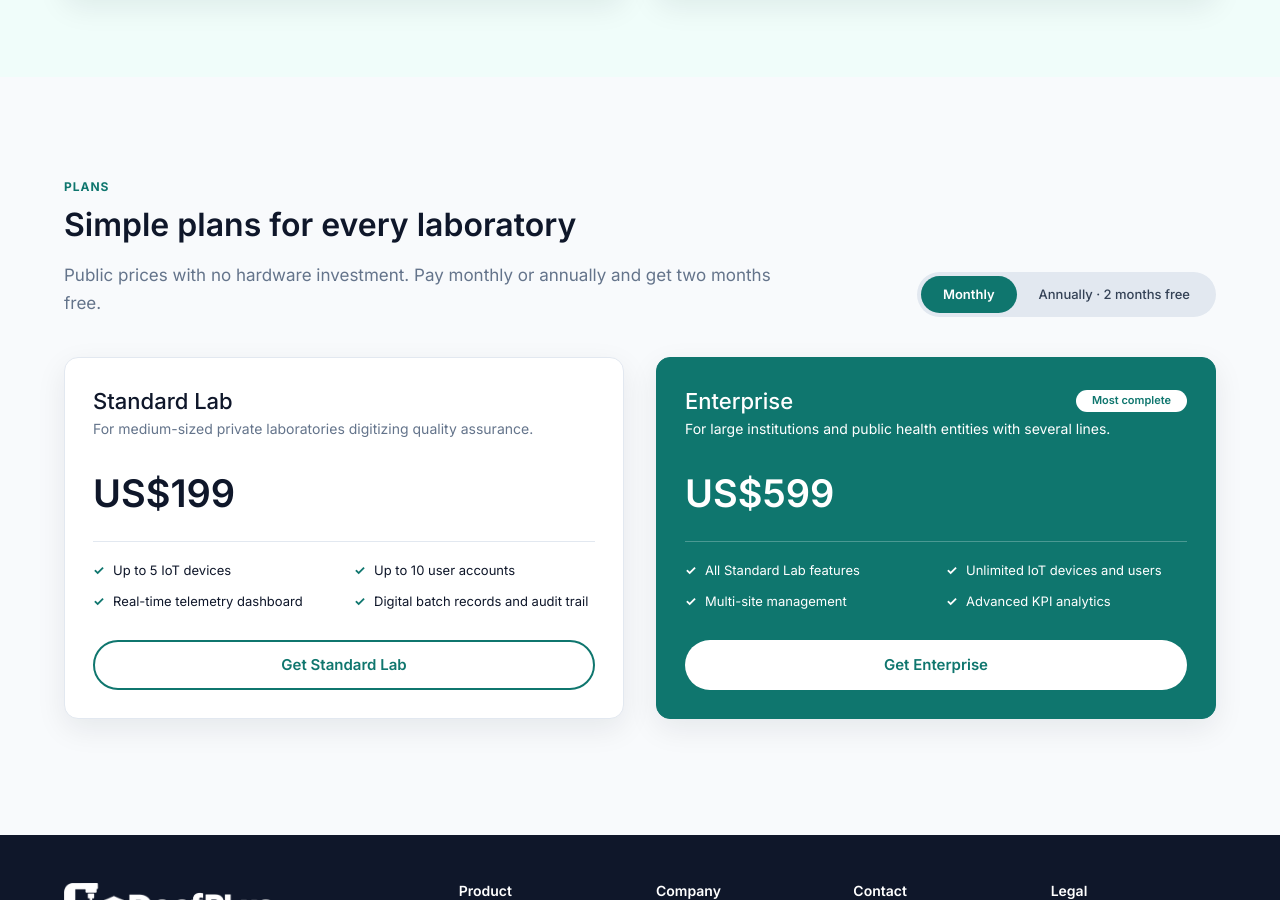
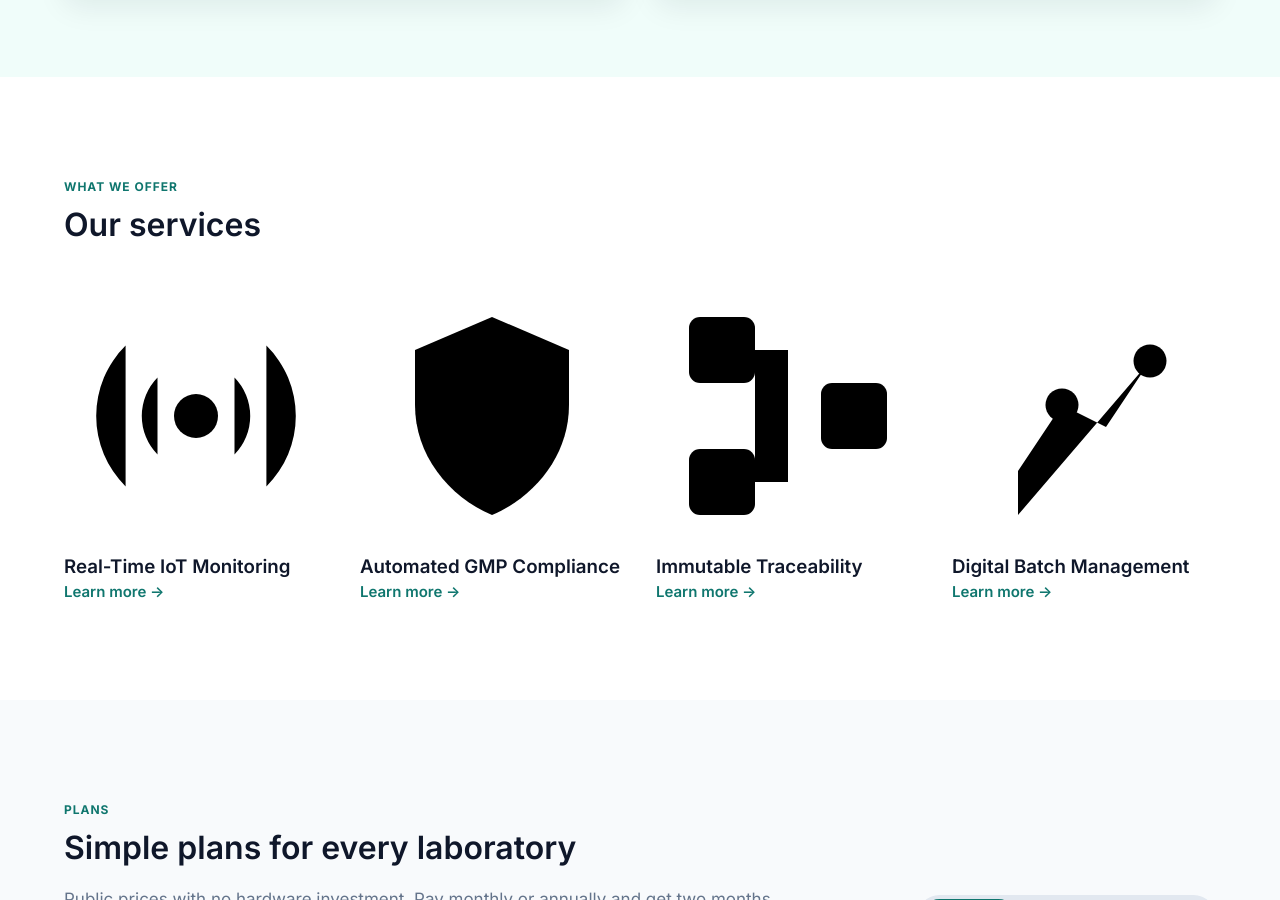
Before and after one commit to IngesCompany-7742/IngesCompany-LandingPage, a website built with webpack: page index.html in a window 1280 px wide. Shown: the part 1410-2310 px from the top of the page. Built offline with nearby package versions, Linux system fonts and the light colour scheme.

Commit message:
feat(services) : add services cards

```diff
--- a/index.html
+++ b/index.html
@@ -109,6 +109,49 @@
   </div>
 
 </section>
+<!-- Services -->
+<section class="section" id="services">
+  <div class="container">
+    <span class="overline" data-i18n="services.overline">What we offer</span>
+    <h2 data-i18n="services.title">Our services</h2>
+    <p class="section-subtitle" data-i18n="services.subtitle"></p>
+
+    <div class="grid-4">
+      <article class="service-card">
+          <span class="icon-box" aria-hidden="true">
+            <svg viewBox="0 0 24 24"><circle cx="12" cy="12" r="2"/><path d="M8.5 15.5a5 5 0 0 1 0-7M15.5 8.5a5 5 0 0 1 0 7M5.6 18.4a9 9 0 0 1 0-12.8M18.4 5.6a9 9 0 0 1 0 12.8"/></svg>
+          </span>
+        <h3 data-i18n="services.iot_title">Real-Time IoT Monitoring</h3>
+        <p data-i18n="services.iot_text"></p>
+        <a href="#features" class="link-teal" data-feature="0" data-i18n="services.learn_more">Learn more →</a>
+      </article>
+      <article class="service-card">
+          <span class="icon-box" aria-hidden="true">
+            <svg viewBox="0 0 24 24"><path d="M12 3l7 3v5c0 4.5-3 8.3-7 10-4-1.7-7-5.5-7-10V6z"/><path d="M9 12l2 2 4-4"/></svg>
+          </span>
+        <h3 data-i18n="services.gmp_title">Automated GMP Compliance</h3>
+        <p data-i18n="services.gmp_text"></p>
+        <a href="#features" class="link-teal" data-feature="1" data-i18n="services.learn_more">Learn more →</a>
+      </article>
+      <article class="service-card">
+          <span class="icon-box" aria-hidden="true">
+            <svg viewBox="0 0 24 24"><rect x="3" y="3" width="6" height="6" rx="1"/><rect x="15" y="9" width="6" height="6" rx="1"/><rect x="3" y="15" width="6" height="6" rx="1"/><path d="M9 6h3v12H9M12 12h3"/></svg>
+          </span>
+        <h3 data-i18n="services.trace_title">Immutable Traceability</h3>
+        <p data-i18n="services.trace_text"></p>
+        <a href="#features" class="link-teal" data-feature="2" data-i18n="services.learn_more">Learn more →</a>
+      </article>
+      <article class="service-card">
+          <span class="icon-box" aria-hidden="true">
+            <svg viewBox="0 0 24 24"><path d="M4 21h10M6 21v-4l4-6 4 2 4-6"/><circle cx="10" cy="11" r="1.5"/><circle cx="18" cy="7" r="1.5"/></svg>
+          </span>
+        <h3 data-i18n="services.batch_title">Digital Batch Management</h3>
+        <p data-i18n="services.batch_text"></p>
+        <a href="#features" class="link-teal" data-feature="3" data-i18n="services.learn_more">Learn more →</a>
+      </article>
+    </div>
+  </div>
+</section>
 
 <!-- Plans with monthly / annual billing -->
 <section class="section section-gray" id="plans">
```
